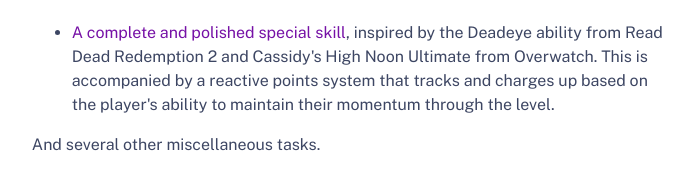
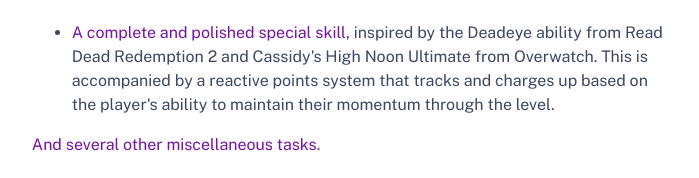
Before and after one commit to KyleGBC/KyleGBC.github.io, an Astro site: page /work/project-mercury in a window 1280 px wide. Shown: the part 1840-2018 px from the top of the page, without its empty margins (290-989 px from the left). Built offline with nearby package versions, Linux system fonts and the light colour scheme; Astro itself is replaced by a stand-in of ours.

Commit message:
Fix missing link

```diff
--- a/src/content/work/project-mercury.mdx
+++ b/src/content/work/project-mercury.mdx
@@ -32,7 +32,7 @@
     &nbsp;
  - [A complete and polished special skill](#deadeye-ability-and-system), inspired by the Deadeye ability from Read Dead Redemption 2 and Cassidy's High Noon Ultimate from Overwatch. This is accompanied by a reactive points system that tracks and charges up based on the player's ability to maintain their momentum through the level.
 
-And several other miscellaneous tasks.
+[And several other miscellaneous tasks](#miscellaneous).
 
 
 ### Advanced Movement
```
